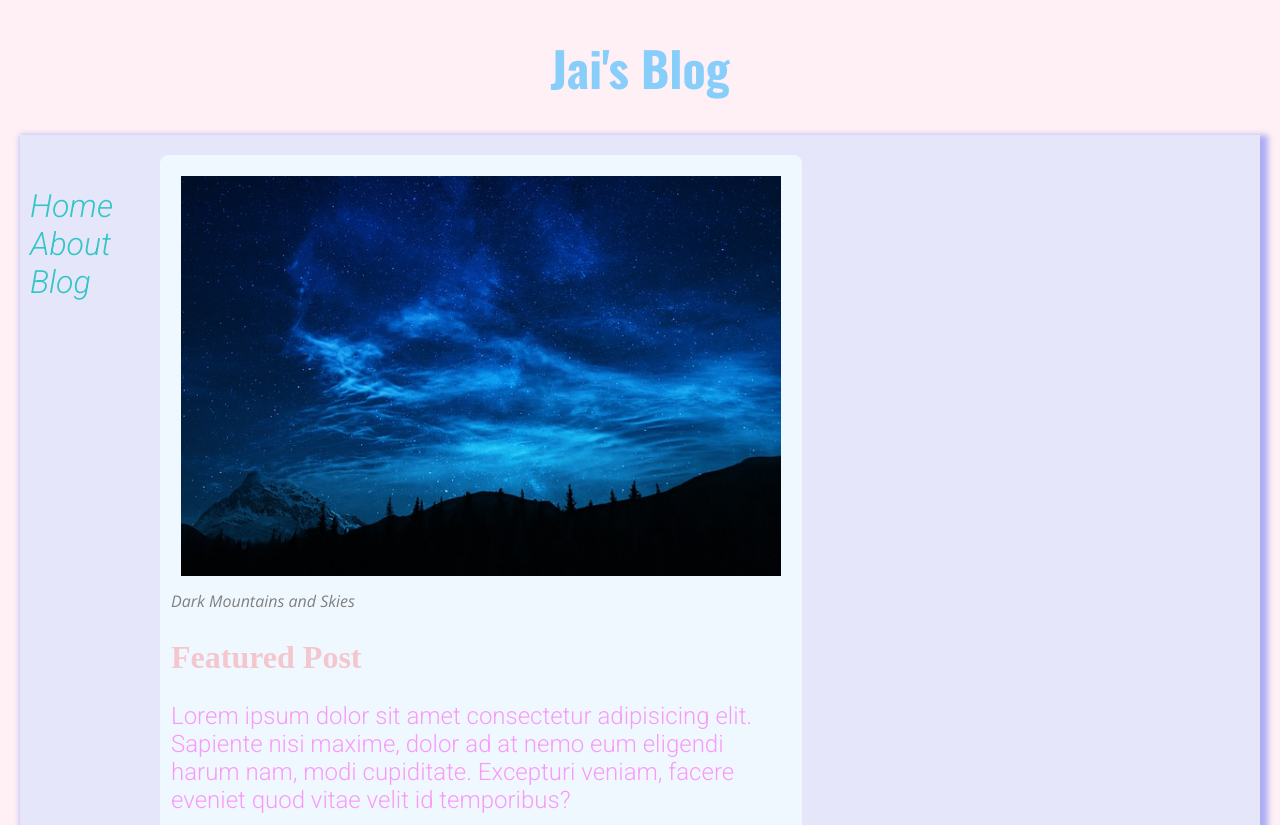
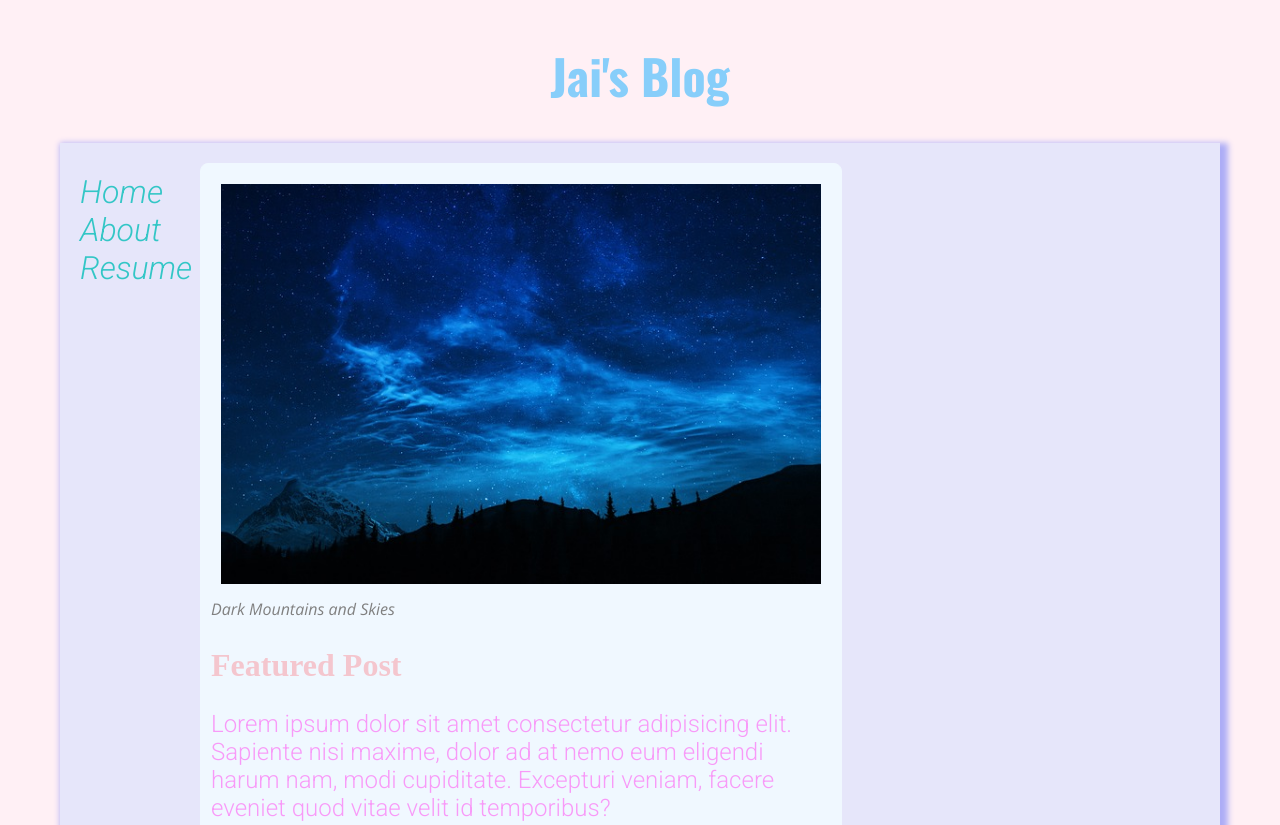
Before and after one commit to Jai-design/Blog-2.0, a plain HTML site: page index.html in a window 1280 px wide. Shown: the top 825 px of the page. Drawn offline with nearby package versions, Linux system fonts and the light colour scheme.

Commit message:
adjusted the flex.css file to make the sidebar not run into the article div after changing the page name from blog to resume.

```diff
--- a/assets/flex.css
+++ b/assets/flex.css
@@ -3,3 +3,9 @@ body {
     align-items: center;
     justify-content: center;
 }
+.site {
+    display: flex;
+}
+.article {
+    flex: 1;
+}
--- a/assets/styles.css
+++ b/assets/styles.css
@@ -1,8 +1,6 @@
 body {
     background-color: lavenderblush;
     overflow-x: hidden;
-    margin: 0;
-    padding: 0;
 }
 .title {
     text-align: center;
@@ -17,7 +15,9 @@ body {
 }
 .bar {
     list-style-type: none;
-    padding: 0;
+    margin: 0;
+    padding: 10px;
+    width: 250px;
 }
 .article {
     border: 1px groove aliceblue;
--- a/index.html
+++ b/index.html
@@ -15,7 +15,7 @@
                 <ul class="bar">
                     <li><a href="./index.html">Home</a></li>
                     <li><a href="./files/aboutpage.html">About</a></li>
-                    <li><a href="./files/resume.html">Blog</a></li>
+                    <li><a href="./files/resume.html">Resume</a></li>
                 </ul>
             </nav>
             <div class="article">
```
Also changed, not shown: files/aboutpage.html (+1 -1 lines), files/resume.html (+1 -1 lines).
